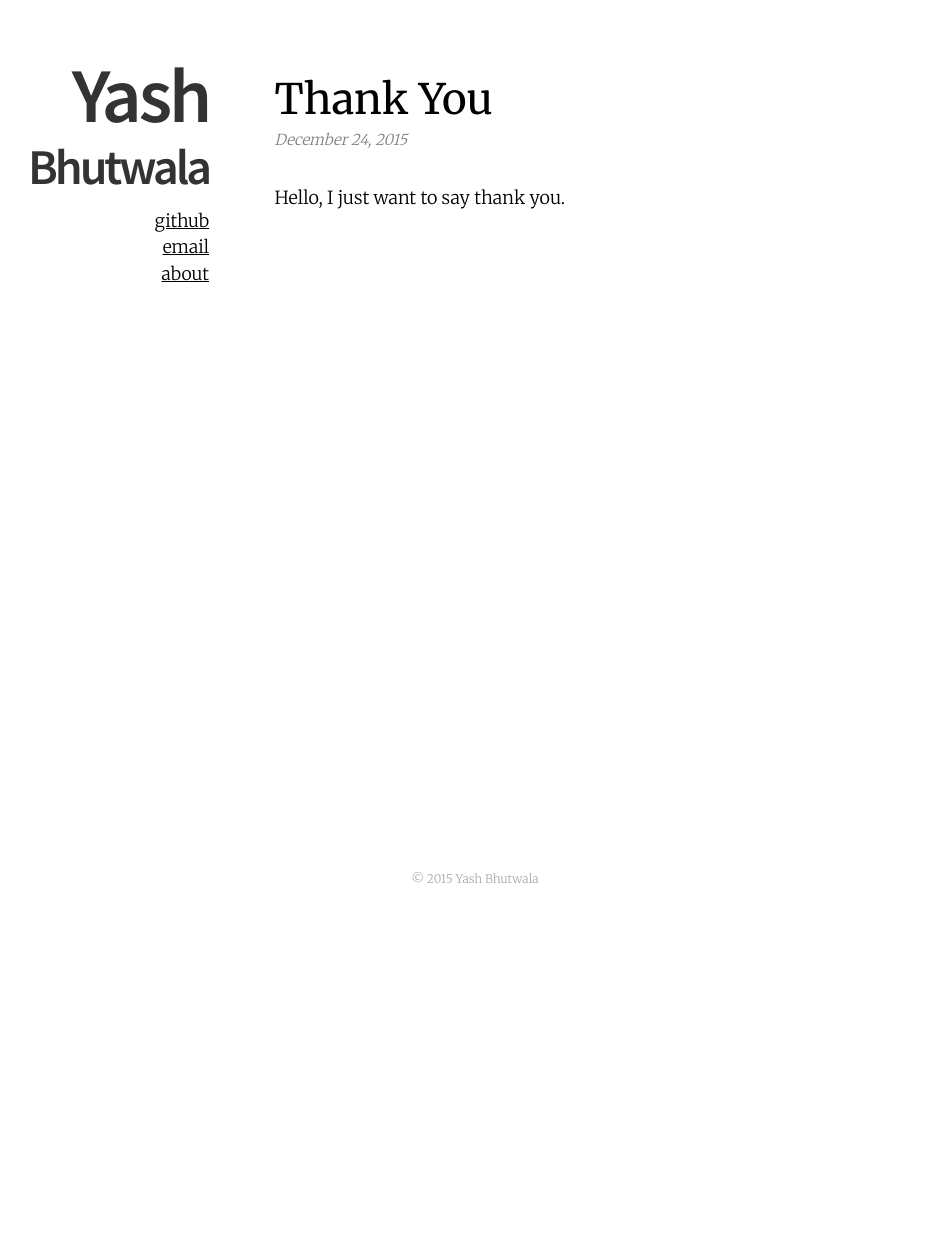
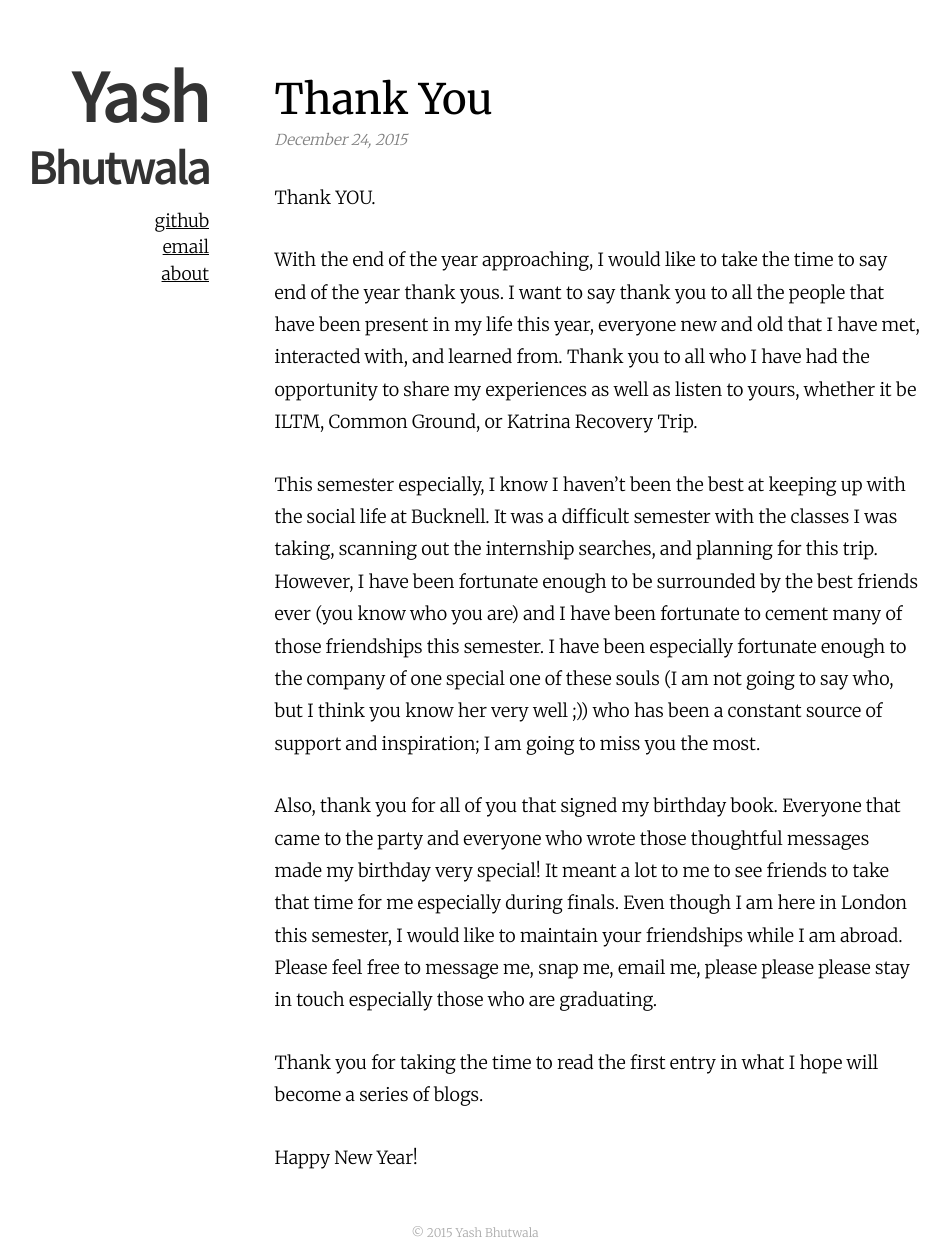
Before and after one commit to yashbhutwala/LondonBlog, a Jekyll site: the page built from _posts/2015-12-24-thank-you.md, in a window 1280 px wide. Shown: the whole page, without its empty margins (165-1115 px from the left). Built offline with Jekyll 4.4.1, drawn with Linux system fonts in a browser that asks for light colours; before the commit the page ends 900 px from its top, so only the background shows below that.

Commit message:
First post completed

```diff
--- a/_posts/2015-12-24-thank-you.md
+++ b/_posts/2015-12-24-thank-you.md
@@ -1,9 +1,34 @@
 ---
 layout: post
 title: Thank You
-description: "A case study examining launchd and launchctl for running commands on a schedule"
+description: "End of the year goodbyes and thank yous"
 category:
 tags: []
 ---
 
-Hello, I just want to say thank you.
+Thank YOU.
+
+With the end of the year approaching, I would like to take the time to say end
+of the year thank yous. I want to say thank you to all the people that have been present
+in my life this year, everyone new and old that I have met, interacted with, and learned
+from. Thank you to all who I have had the opportunity to share my experiences
+as well as listen to yours, whether it be ILTM, Common Ground, or Katrina
+Recovery Trip.
+
+This semester especially, I know I haven't been the best at keeping up with the
+social life at Bucknell. It was a difficult semester with the classes I was taking,
+scanning out the internship searches, and planning for this trip. However, I have
+been fortunate enough to be surrounded by the best friends ever (you know who you are)
+and I have been fortunate to cement many of those friendships this semester.
+I have been especially fortunate enough to the company of one special one of these souls
+(I am not going to say who, but I think you know her very well ;)) who has been
+a constant source of support and inspiration; I am going to miss you the most.
+
+Also, thank you for all of you that signed my birthday book. Everyone that came to the party
+and everyone who wrote those thoughtful messages made my birthday very special! It meant a lot to me to see friends to take
+that time for me especially during finals. Even though I am here in London this semester, I would like to maintain your friendships while I am abroad. Please feel free to message me, snap me, email me, please please please stay in touch especially those who are graduating.
+
+Thank you for taking the time to read the first entry in what I hope will become a
+series of blogs.
+
+Happy New Year!
```
